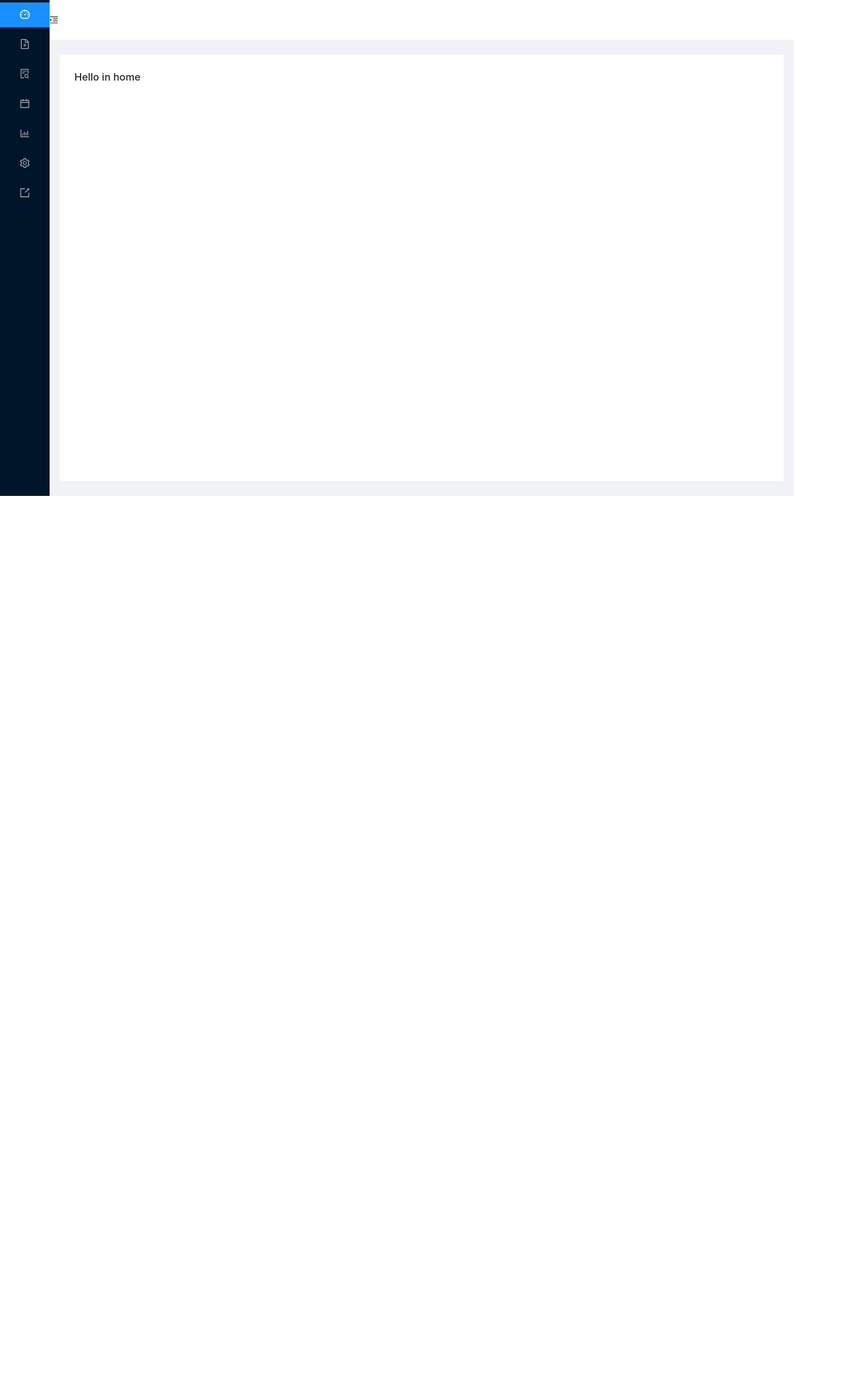
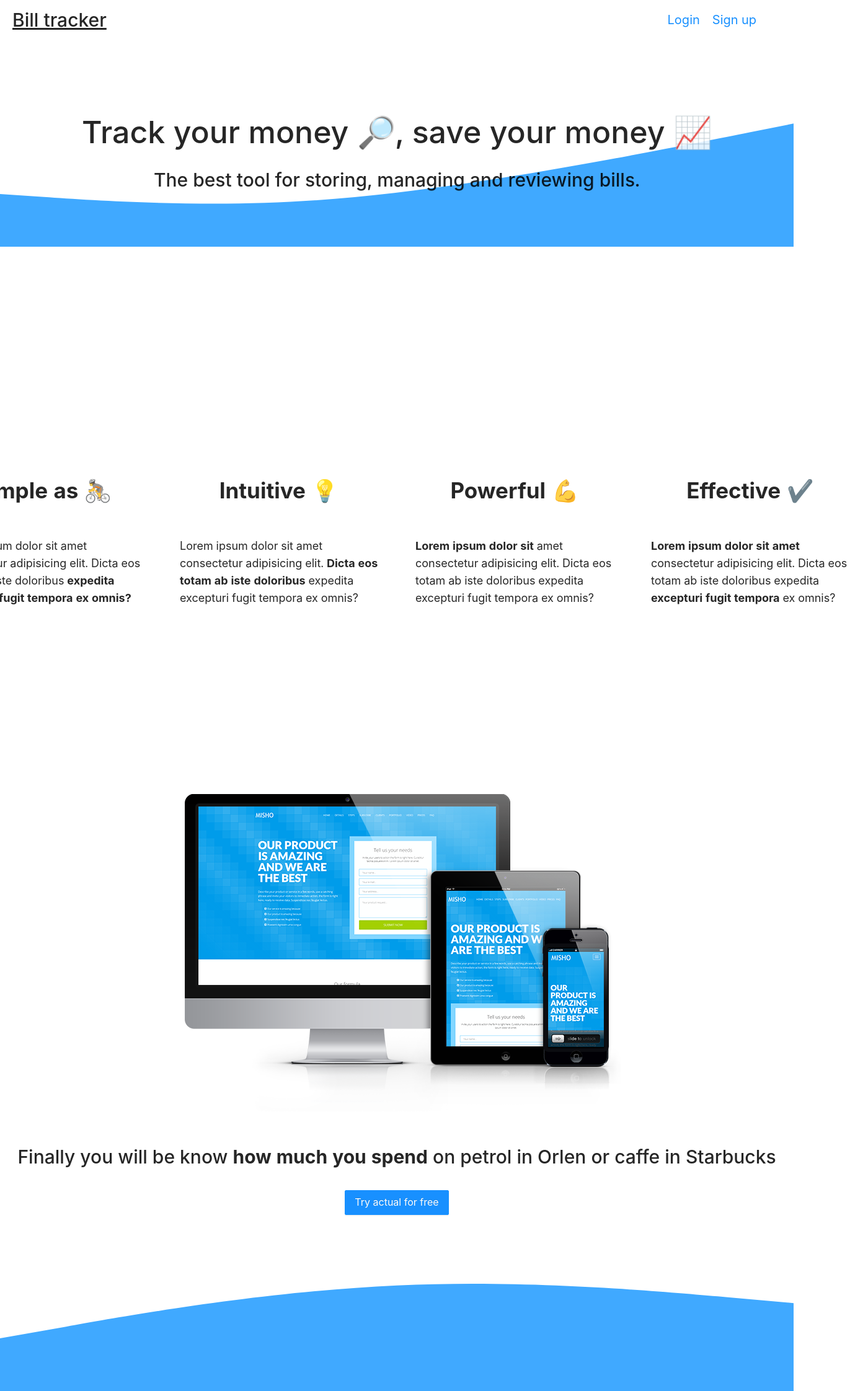
Before and after one commit to simon125/bill-tracker-app, a React (Create React App) app in the folder client/: page / in a window 1280 px wide. Shown: the whole page at 62% size, 1400 px wide, since content can reach past the window. Before the commit the page ends 800 px from the top, so only its background shows below. Built offline with nearby package versions, Linux system fonts and the light colour scheme.

Commit message:
BT014 added Landing page very basic version, with buttons for auth

```diff
--- a/client/src/App.tsx
+++ b/client/src/App.tsx
@@ -4,12 +4,13 @@ import { BrowserRouter as Router, Switch, Route } from 'react-router-dom';
 import { Layout } from 'antd';
 // local modules
 import './App.css';
+import LandingPage from './pages/LandingPage';
 import AppContainer from './components/AppContainer/AppContainer';
 
 const App = () => {
   const routes = (
     <Switch>
-      <Route exact path="/" component={() => <h1>Hello in home</h1>} />
+      <Route exact path="/" component={LandingPage} />
       <Route
         path="/register"
         component={() => <h1>Hello in register screen</h1>}
@@ -28,7 +29,6 @@ const App = () => {
       <Route component={() => <h1>404 ups there is no such resources</h1>} />
     </Switch>
   );
-
   return (
     <Router>
       <Layout className="app-container">
--- a/client/src/components/AppContainer/AppContainer.tsx
+++ b/client/src/components/AppContainer/AppContainer.tsx
@@ -4,37 +4,65 @@ import { Layout } from 'antd';
 import { MenuUnfoldOutlined, MenuFoldOutlined } from '@ant-design/icons';
 // local modules
 import Navigation from '../Navigation/Navigation';
+import LandingPageHeader from '../../pages/LandingPageHeader';
 import './AppContainer.css';
-const { Header, Content } = Layout;
+const { Header, Content, Footer } = Layout;
 
 const AppContainer = (props: any) => {
   const [collapsed, setCollapsed] = useState(true);
   const toggleClick = () => {
     setCollapsed(!collapsed);
   };
+  const isAuthenticated = false;
   return (
     <>
-      <Navigation collapsed={collapsed} />
+      {isAuthenticated && <Navigation collapsed={collapsed} />}
       <Layout className="site-layout">
         <Header className="site-layout-background" style={{ padding: 0 }}>
-          {React.createElement(
-            collapsed ? MenuUnfoldOutlined : MenuFoldOutlined,
-            {
-              className: 'trigger',
-              onClick: toggleClick
-            }
+          {!isAuthenticated ? (
+            <LandingPageHeader />
+          ) : collapsed ? (
+            <MenuUnfoldOutlined className="trigger" onClick={toggleClick} />
+          ) : (
+            <MenuFoldOutlined className="trigger" onClick={toggleClick} />
           )}
         </Header>
         <Content
           className="site-layout-background"
           style={{
-            margin: '24px 16px',
-            padding: 24,
-            minHeight: 280
+            margin: isAuthenticated ? '24px 16px' : '',
+            padding: isAuthenticated ? 24 : 0,
+            boxSizing: 'border-box'
           }}
         >
           {props.children}
         </Content>
+        {/* <Footer style={{ position: 'relative' }}> */}
+        <div style={{ position: 'relative' }}>
+          <h3
+            style={{
+              bottom: 30,
+              left: '50%',
+              position: 'absolute',
+              zIndex: 3,
+              color: 'white'
+            }}
+          >
+            Bill tracker ©2020 Created by Szymon Oleszek
+          </h3>
+          <svg
+            style={{ position: 'absolute', zIndex: 2 }}
+            xmlns="http://www.w3.org/2000/svg"
+            viewBox="0 0 1440 320"
+          >
+            <path
+              fill="#40a9ff"
+              fillOpacity="1"
+              d="M0,224L120,202.7C240,181,480,139,720,128C960,117,1200,139,1320,149.3L1440,160L1440,320L1320,320C1200,320,960,320,720,320C480,320,240,320,120,320L0,320Z"
+            ></path>
+          </svg>
+        </div>
+        {/* </Footer> */}
       </Layout>
     </>
   );
--- /dev/null
+++ b/client/src/components/RegisterForm/RegisterForm.tsx
@@ -0,0 +1,7 @@
+import React from 'react';
+
+const RegisterForm = () => {
+  return <div></div>;
+};
+
+export default RegisterForm;
--- /dev/null
+++ b/client/src/pages/LandingPage.tsx
@@ -0,0 +1,138 @@
+// node modules
+import React from 'react';
+import { Button } from 'antd';
+// local modules
+import RegisterForm from '../components/RegisterForm/RegisterForm';
+import img from '../staticresources/computer.png';
+const LandingPage = () => {
+  return (
+    <>
+      <div
+        style={{
+          width: '100%',
+          height: '350px',
+          marginTop: 50,
+          position: 'relative'
+        }}
+      >
+        <svg
+          style={{ position: 'absolute', top: 0, left: 0 }}
+          xmlns="http://www.w3.org/2000/svg"
+          viewBox="0 0 1440 320"
+        >
+          <path
+            fill="#40a9ff"
+            fillOpacity="1"
+            d="M0,224L80,229.3C160,235,320,245,480,240C640,235,800,213,960,186.7C1120,160,1280,128,1360,112L1440,96L1440,320L1360,320C1280,320,1120,320,960,320C800,320,640,320,480,320C320,320,160,320,80,320L0,320Z"
+          ></path>
+        </svg>
+
+        <h1
+          style={{
+            fontSize: '50px',
+            textAlign: 'center',
+            paddingTop: 60,
+            position: 'relative',
+            zIndex: 3
+          }}
+        >
+          Track your money 🔎, save your money 📈
+        </h1>
+        <h4
+          style={{
+            fontSize: '30px',
+            lineHeight: '25px',
+            textAlign: 'center',
+            position: 'relative',
+            zIndex: 3
+          }}
+        >
+          The best tool for storing, managing and reviewing bills.
+        </h4>
+        <div
+          style={{
+            display: 'flex',
+            justifyContent: 'center',
+            marginTop: 20
+          }}
+        ></div>
+      </div>
+      <div
+        style={{ display: 'flex', justifyContent: 'center', margin: '100px 0' }}
+      >
+        <div style={{ margin: '200px 0 150px 0', display: 'flex' }}>
+          <div style={{ display: 'flex', flexDirection: 'column', width: 380 }}>
+            <h3
+              style={{ textAlign: 'center', fontWeight: 'bold', fontSize: 35 }}
+            >
+              Simple as 🚴
+            </h3>
+            <p style={{ fontSize: 18, padding: 30 }}>
+              Lorem ipsum dolor sit amet consectetur adipisicing elit. Dicta eos
+              totam ab iste doloribus{' '}
+              <b> expedita excepturi fugit tempora ex omnis?</b>
+            </p>
+          </div>
+          <div style={{ display: 'flex', flexDirection: 'column', width: 380 }}>
+            <h3
+              style={{ textAlign: 'center', fontWeight: 'bold', fontSize: 35 }}
+            >
+              Intuitive 💡
+            </h3>
+            <p style={{ fontSize: 18, padding: 30 }}>
+              Lorem ipsum dolor sit amet consectetur adipisicing elit.
+              <b> Dicta eos totam ab iste doloribus</b> expedita excepturi fugit
+              tempora ex omnis?
+            </p>
+          </div>
+          <div style={{ display: 'flex', flexDirection: 'column', width: 380 }}>
+            <h3
+              style={{ textAlign: 'center', fontWeight: 'bold', fontSize: 35 }}
+            >
+              Powerful 💪
+            </h3>
+            <p style={{ fontSize: 18, padding: 30 }}>
+              <b>Lorem ipsum dolor sit</b> amet consectetur adipisicing elit.
+              Dicta eos totam ab iste doloribus expedita excepturi fugit tempora
+              ex omnis?
+            </p>
+          </div>
+          <div style={{ display: 'flex', flexDirection: 'column', width: 380 }}>
+            <h3
+              style={{ textAlign: 'center', fontWeight: 'bold', fontSize: 35 }}
+            >
+              Effective ✔️
+            </h3>
+            <p style={{ fontSize: 18, padding: 30 }}>
+              <b>Lorem ipsum dolor sit amet</b> consectetur adipisicing elit.
+              Dicta eos totam ab iste doloribus expedita{' '}
+              <b>excepturi fugit tempora</b> ex omnis?
+            </p>
+          </div>
+        </div>
+      </div>
+      <div style={{ display: 'flex', justifyContent: 'center' }}>
+        <img src={img} alt="computer" />
+      </div>
+      <div
+        style={{
+          display: 'flex',
+          flexDirection: 'column',
+          alignItems: 'center'
+        }}
+      >
+        <h3 style={{ fontSize: '30px', margin: '50px 0 30px 0' }}>
+          Finally you will be know <b>how much you spend</b> on petrol in Orlen
+          or caffe in Starbucks
+        </h3>
+        <Button style={{}} type="primary" size="large">
+          Try actual for free
+        </Button>
+      </div>
+
+      {/* <RegisterForm /> */}
+    </>
+  );
+};
+
+export default LandingPage;
--- /dev/null
+++ b/client/src/pages/LandingPageHeader.tsx
@@ -0,0 +1,30 @@
+import React from 'react';
+
+const LandingPageHeader = () => {
+  return (
+    <nav
+      style={{
+        display: 'flex',
+        justifyContent: 'space-between',
+        padding: '0 20px',
+        position: 'fixed',
+        top: 0,
+        zIndex: 5,
+        backgroundColor: '#fff',
+        width: '100%'
+      }}
+    >
+      <h2 style={{ textDecoration: 'underline', fontSize: 30 }}>
+        Bill tracker
+      </h2>
+      <div style={{ display: 'flex', padding: '0 20px', fontSize: 20 }}>
+        <a href="#">Login</a>
+        <a style={{ padding: '0 20px' }} href="#">
+          Sign up
+        </a>
+      </div>
+    </nav>
+  );
+};
+
+export default LandingPageHeader;
```
Also changed, not shown: client/src/staticresources/computer.png (added).
